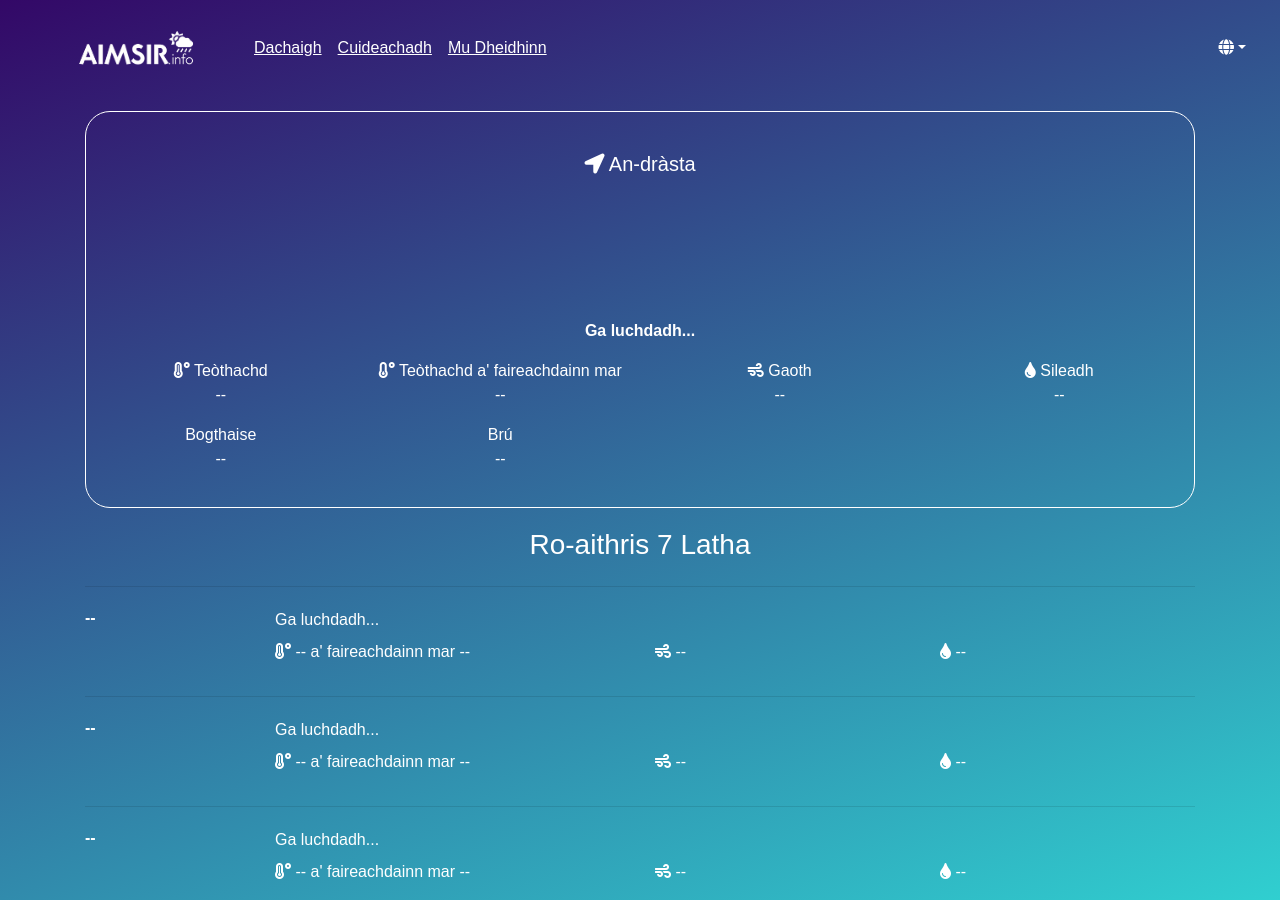
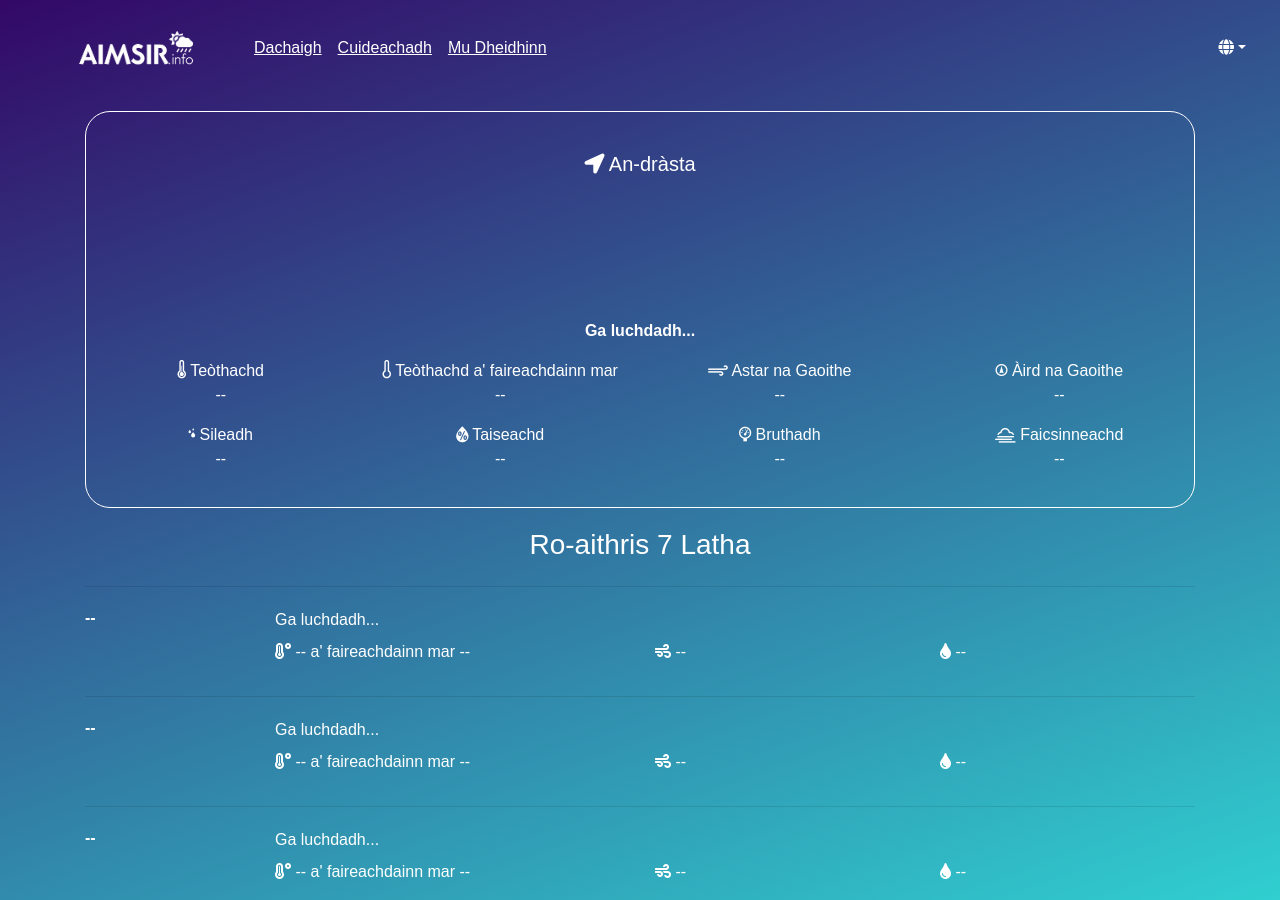
Before and after one commit to angeidheal/aimsir, a Jekyll site: the page built from test.html, in a window 1280 px wide and 900 px high. Built offline with Jekyll 4.4.1, drawn with Linux system fonts in a browser that asks for light colours; nearby versions of some CDN libraries; a script that is not in the unit is left out.

Commit message:
Update test.html

```diff
--- a/test.html
+++ b/test.html
@@ -1,12 +1,11 @@
 ---
 layout: default
-title: Test
-permalink: /test/
+title: Aimsir.info (Gàidhlig)
 ---
 
 <div class="container">
   <div class="current-weather">
-    <h5 class="section-header"><i class="fas fa-location-arrow"></i><span class="city"</span> An-dràsta</h5>
+    <h5 class="section-header"><i class="fas fa-location-arrow"></i> An-dràsta</h5>
     <div class="row">
       <div class="col-md-12 weather-icon">
         <canvas class="icon" width="128" height="128"></canvas>
@@ -19,30 +18,30 @@
     </div>
     <div class="row">
       <div class="col-md-3">
-        <p><i class="fas fa-temperature-high"></i> Teòthachd<br/><span class="temp">--<span></p>
+        <p><i class="wi wi-thermometer"></i> Teòthachd<br/><span class="temp">--<span></p>
       </div>
       <div class="col-md-3">
-        <p><i class="fas fa-temperature-low"></i> Teòthachd a' faireachdainn mar<br/><span class="app-temp">--</span></p>
+        <p><i class="wi wi-thermometer-exterior"></i> Teòthachd a' faireachdainn mar<br/><span class="app-temp">--</span></p>
       </div>
       <div class="col-md-3">
-        <p><i class="fas fa-wind"></i> Gaoth<br/><span class="wind">--</span></p>
+        <p><i class="wi wi-strong-wind"></i> Astar na Gaoithe<br/><span class="wind">--</span></p>
       </div>
       <div class="col-md-3">
-        <p><i class="fas fa-tint"></i> Sileadh<br/><span class="precip">--</span></p>
+        <p><i class="wi wi-wind-direction"></i> Àird na Gaoithe<br/><span class="wind-bearing">--</span></p>
       </div>
     </div>
     <div class="row">
       <div class="col-md-3">
-        <p>Bogthaise<br/><span class="humidityLevel">--<span></p>
+        <p><i class="wi wi-raindrops"></i> Sileadh<br/><span class="precip">--</span></p>
       </div>
       <div class="col-md-3">
-        <p>Brú<br/><span class="pressure">--<span></p>
+        <p><i class="wi wi-humidity"></i> Taiseachd<br/><span class="humidityLevel">--<span></p>
       </div>
       <div class="col-md-3">
-        <p></p>
+        <p><i class="wi wi-barometer"></i> Bruthadh<br/><span class="pressure">--<span></p>
       </div>
       <div class="col-md-3">
-        <p></p>
+        <p><i class="wi wi-fog"></i> Faicsinneachd<br/><span class="visibility">--<span></p>
       </div>
     </div>
   </div>
@@ -286,4 +285,4 @@
       </div>
     </div>
 
-<script src="{{ site.baseurl }}/test.js"></script>
+<script src="{{ site.baseurl }}/aimsir.js"></script>
```
